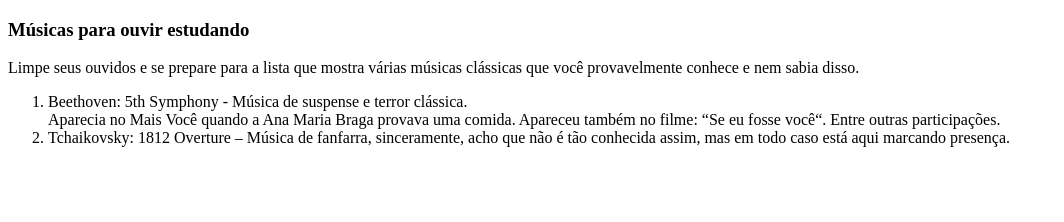
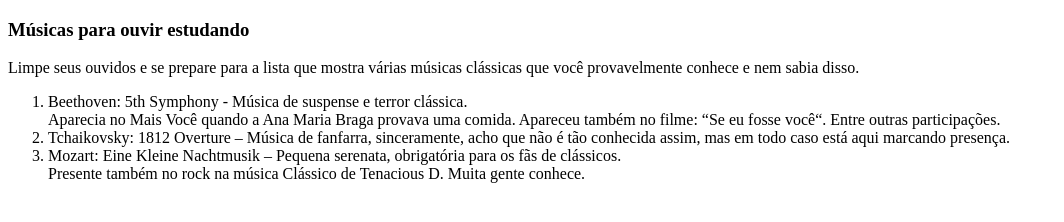
Before and after one commit to shinylucasin/aulas-html, a plain HTML site: page musicas.html in a window 1280 px wide. Shown: the whole page, without its empty margins (0-1064 px from the left). Drawn offline with Linux system fonts and the light colour scheme.

Commit message:
Update musicas.html

```diff
--- a/musicas.html
+++ b/musicas.html
@@ -11,7 +11,10 @@
     <ol>
         <li> Beethoven: 5th Symphony - Música de suspense e terror clássica. <br> Aparecia no Mais Você quando a Ana Maria Braga provava uma comida. Apareceu também no filme: “Se eu fosse você“. Entre outras participações.</li>
         <li> Tchaikovsky: 1812 Overture – Música de fanfarra, sinceramente, acho que não é tão conhecida assim, mas em todo caso está aqui marcando presença.</li>
+        <li> Mozart: Eine Kleine Nachtmusik – Pequena serenata, obrigatória para os fãs de clássicos. <br> Presente também no rock na música Clássico de Tenacious D. Muita gente conhece.</li>
+</li>
     </ol>
 </p>
 </body>
+
 </html>
```
